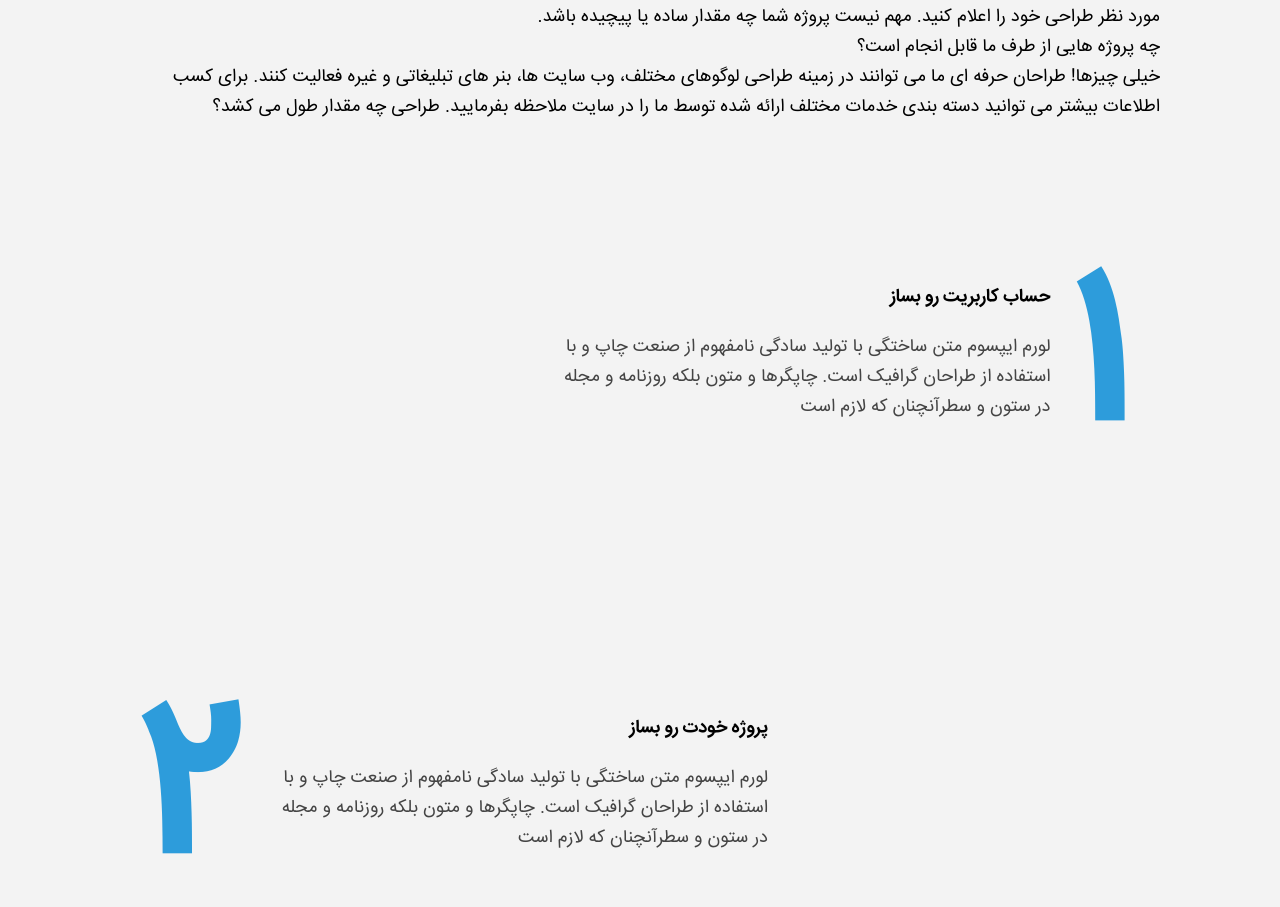
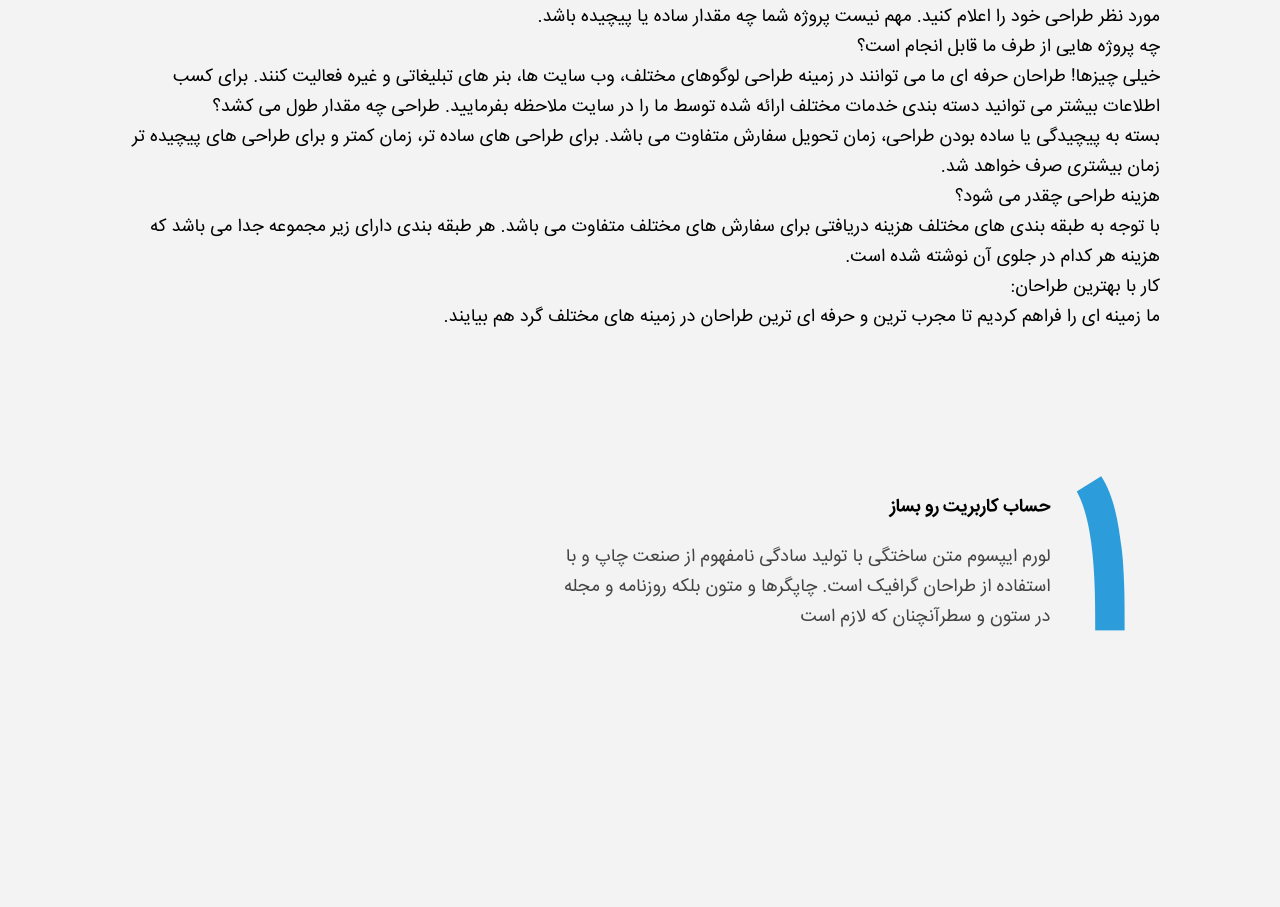
Before and after one commit to visharco/vishar-web, a React (Create React App) app: page / in a window 1280 px wide. Shown: the part 1760-2667 px from the top of the page. Built offline with nearby package versions, Linux system fonts and the light colour scheme.

Commit message:
fixed all vishar about us

```diff
--- a/src/component/index/howWorking/howWorking.js
+++ b/src/component/index/howWorking/howWorking.js
@@ -24,6 +24,12 @@ class HowWorking extends Component {
                         <p>چه پروژه هایی از طرف ما قابل انجام است؟</p>
                         <p>خیلی چیزها! طراحان حرفه ای ما می توانند در زمینه طراحی لوگوهای مختلف، وب سایت ها، بنر های تبلیغاتی و غیره فعالیت کنند. برای کسب اطلاعات بیشتر می توانید دسته بندی خدمات مختلف ارائه شده توسط ما را در سایت ملاحظه بفرمایید.
 طراحی چه مقدار طول می کشد؟</p>
+                        <p>بسته به پیچیدگی یا ساده بودن طراحی، زمان تحویل سفارش متفاوت می باشد. برای طراحی های ساده تر، زمان کمتر و برای طراحی های پیچیده تر زمان بیشتری صرف خواهد شد.</p>
+                        <p>هزینه طراحی چقدر می شود؟</p>
+                        <p>با توجه به طبقه بندی های مختلف هزینه دریافتی برای سفارش های مختلف متفاوت می باشد. هر طبقه بندی دارای زیر مجموعه جدا می باشد که هزینه هر کدام در جلوی آن نوشته شده است.</p>
+                        <p>کار با بهترین طراحان:
+</p>
+                        <p>ما زمینه ای را فراهم کردیم تا مجرب ترین و حرفه ای ترین طراحان در زمینه های مختلف گرد هم بیایند.</p>
                         </div>
 
                         <div className="how-right">
```
